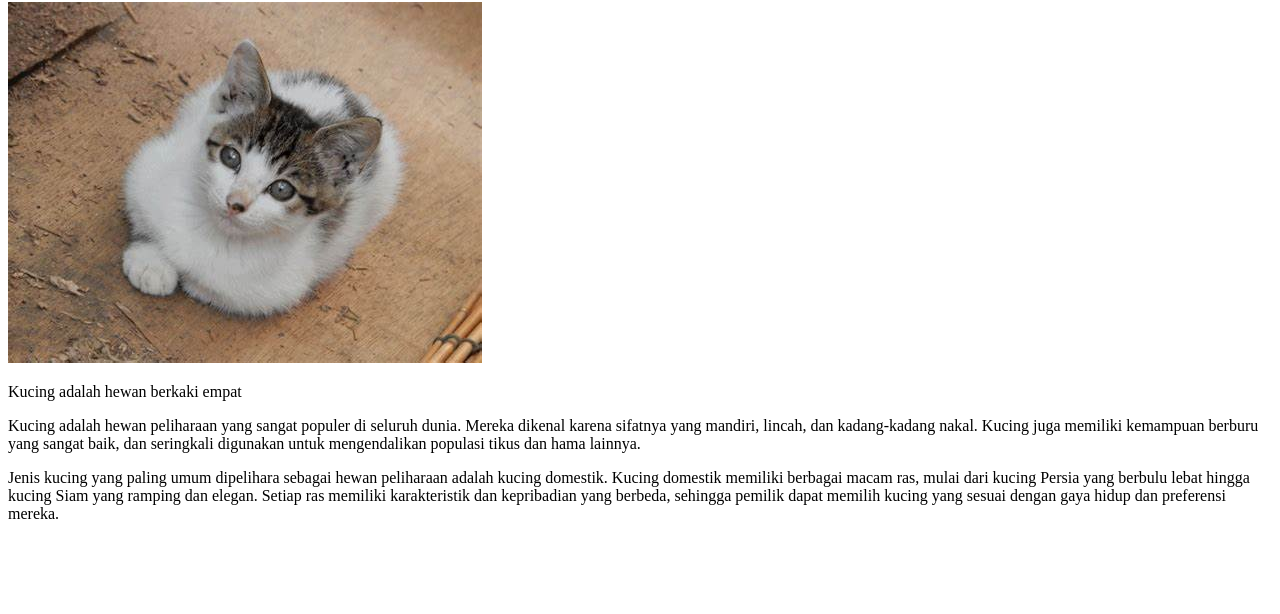
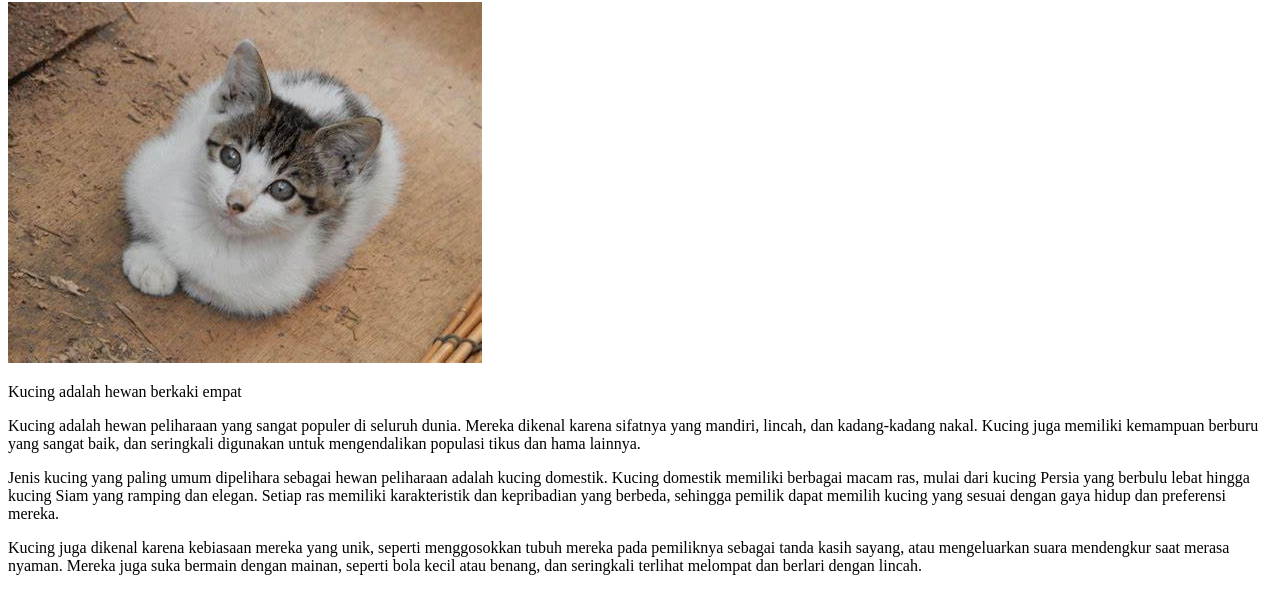
Before and after one commit to zee-oss/tugasrepo10biji, a plain HTML site: page index.html in a window 1280 px wide. Shown: the part 78-692 px from the top of the page. Drawn offline with Linux system fonts and the light colour scheme.

Commit message:
sembilan

```diff
--- a/index.html
+++ b/index.html
@@ -23,5 +23,12 @@
       sehingga pemilik dapat memilih kucing yang sesuai dengan gaya hidup dan
       preferensi mereka.
     </p>
+    <p>
+      Kucing juga dikenal karena kebiasaan mereka yang unik, seperti
+      menggosokkan tubuh mereka pada pemiliknya sebagai tanda kasih sayang, atau
+      mengeluarkan suara mendengkur saat merasa nyaman. Mereka juga suka bermain
+      dengan mainan, seperti bola kecil atau benang, dan seringkali terlihat
+      melompat dan berlari dengan lincah.
+    </p>
   </body>
 </html>
```
